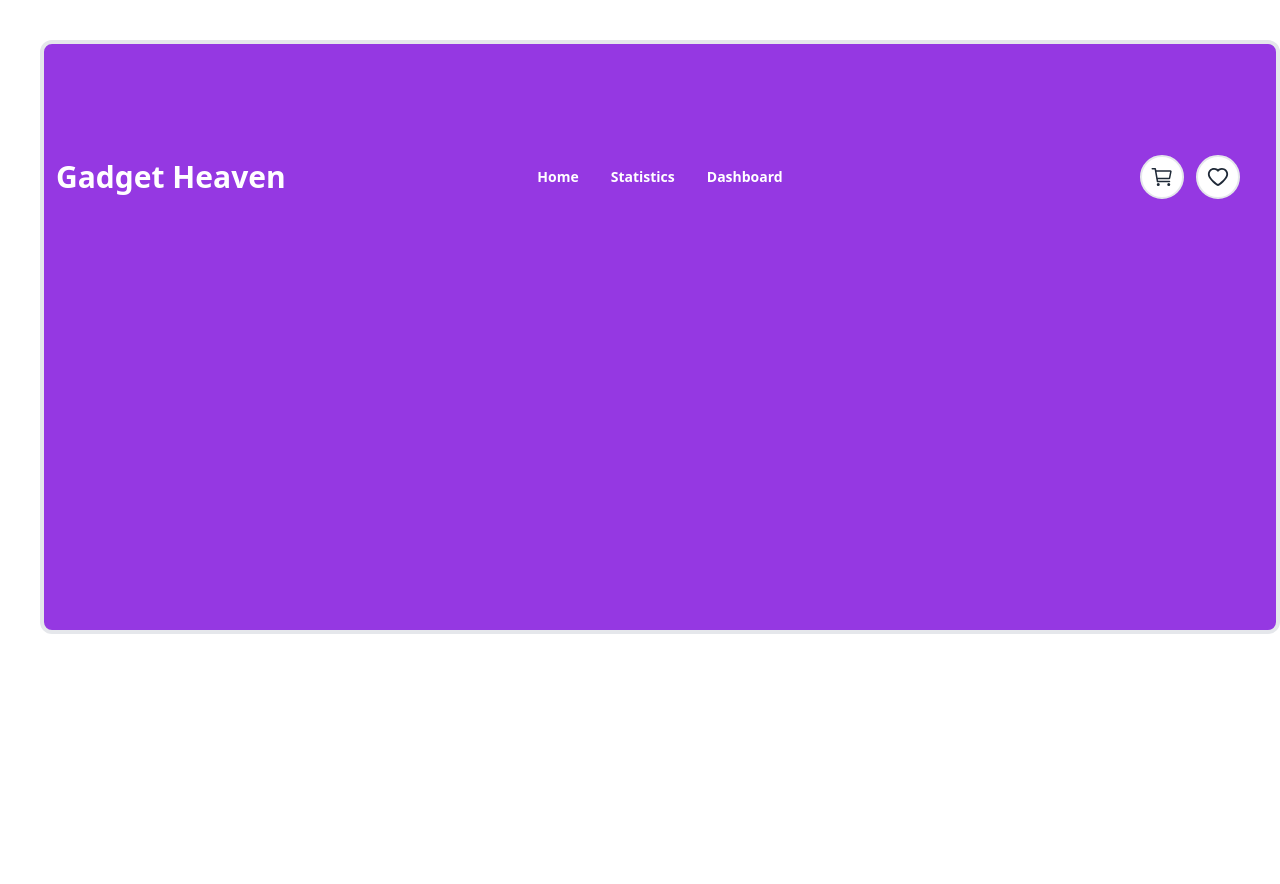
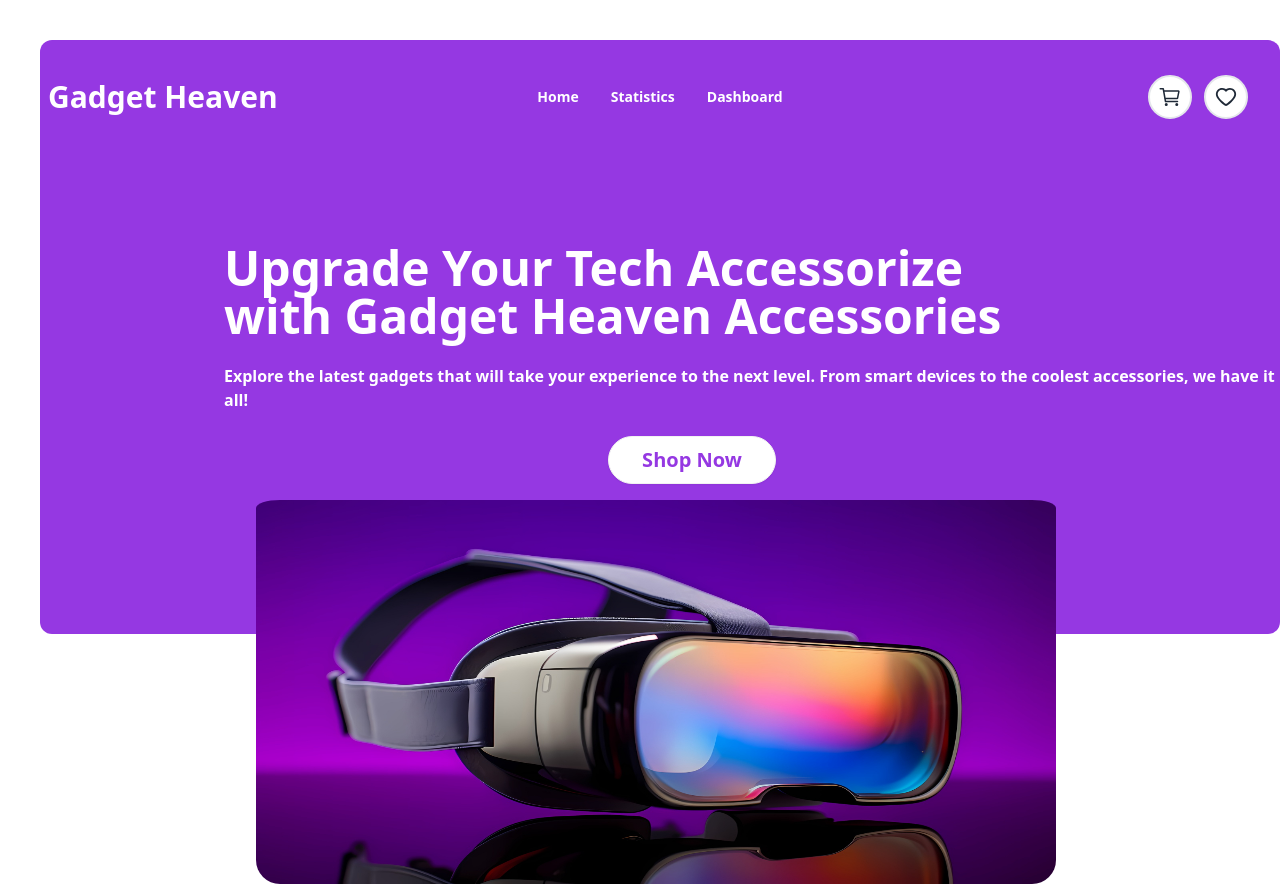
Before and after one commit to mhseber/Assignment-8, a React (Vite) app: page / in a window 1280 px wide. Before the commit the page ends 800 px from the top, so only its background shows below. Built offline with nearby package versions, Linux system fonts and the light colour scheme.

Commit message:
Hero Section Done

```diff
--- a/src/components/Hero/Hero.jsx
+++ b/src/components/Hero/Hero.jsx
@@ -1,10 +1,26 @@
-
+import BannerImg from '/img/banner.jpg'
 const Hero = () => {
     return (
-        <div>
+        <div className="mt-[-430px]">
+            <div className="ml-56">
+                <h1 className="text-5xl font-extrabold text-white ">Upgrade Your Tech Accessorize <br /> with  Gadget  Heaven Accessories</h1>
+                <p className="py-6 text-white font-semibold">
+                    Explore the latest gadgets that will take your experience to the next level. From smart devices to the coolest accessories, we have it all!
+                </p>
+                <button className="btn bg-white text-[#9538E2] font-semibold text-xl rounded-full w-[168px] ml-96">Shop Now</button>
+            </div>
+            <div className="ml-64  ">
+                <img className=" w-[800px] h-[400px] rounded-3xl pt-4" src={BannerImg} alt="" />
+            </div>
 
         </div>
     );
 };
 
 export default Hero;
+
+{/* <h1 className="text-3xl font-bold">Upgrade Your Tech Accessorize with Gadget Heaven Accessories</h1>
+                    <p className="py-6">
+                        Explore the latest gadgets that will take your experience to the next level. From smart devices to the coolest accessories, we have it all!
+                    </p>
+                    <button className="btn btn-primary">Shop Now</button> */}
--- a/src/components/Navbar/Navbar.jsx
+++ b/src/components/Navbar/Navbar.jsx
@@ -3,7 +3,7 @@ import { AiOutlineHeart } from "react-icons/ai";
 const Navbar = () => {
 
     return (
-        <div className="navbar  p-3 border-4 bg-[#9538E2] w-[1240px] h-[594px] m-10 rounded-xl">
+        <div className="navbar   border- bg-[#9538E2] w-[1240px] h-[594px] m-10 rounded-xl">
 
             <div className="navbar-start pb-80">
                 <div className="dropdown">
@@ -29,10 +29,10 @@ const Navbar = () => {
                         <li><a>Dashboard</a></li>
                     </ul>
                 </div>
-                <a className="text-white font-extrabold text-3xl">Gadget Heaven</a>
+                <a className="text-white font-extrabold text-3xl mb-40">Gadget Heaven</a>
             </div>
             <div className="navbar-center hidden lg:flex pb-80 ">
-                <ul className="menu menu-horizontal px-1 text-white font-bold ">
+                <ul className="menu menu-horizontal px-1 text-white font-bold mb-40 ">
                     <li><a>Home</a></li>
                     <li><a>Statistics</a></li>
                     <li><a>Dashboard</a></li>
@@ -40,7 +40,7 @@ const Navbar = () => {
             </div>
             {/* icons */}
             <div className="navbar-end pb-80">
-                <div className=" flex text-2xl gap-3 pr-6">
+                <div className=" flex text-2xl gap-3 pr-6 mb-40">
                     <p className="border-2 bg-white rounded-full p-2"><IoCartOutline /></p>
                     <p className="border-2 bg-white rounded-full p-2"><AiOutlineHeart /></p>
                 </div>
--- a/src/components/Root/Root.jsx
+++ b/src/components/Root/Root.jsx
@@ -1,9 +1,11 @@
+import Hero from "../Hero/Hero";
 import Navbar from "../Navbar/Navbar";
 
 const Root = () => {
     return (
         <div>
             <Navbar></Navbar>
+            <Hero></Hero>
         </div>
     );
 };
```
Also changed, not shown: public/img/banner.jpg (added).
